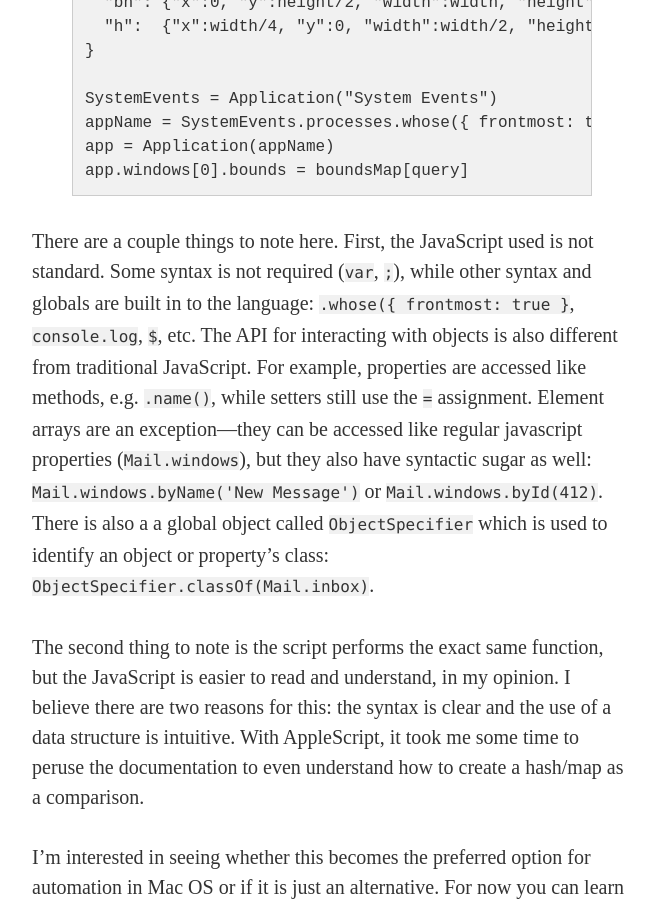
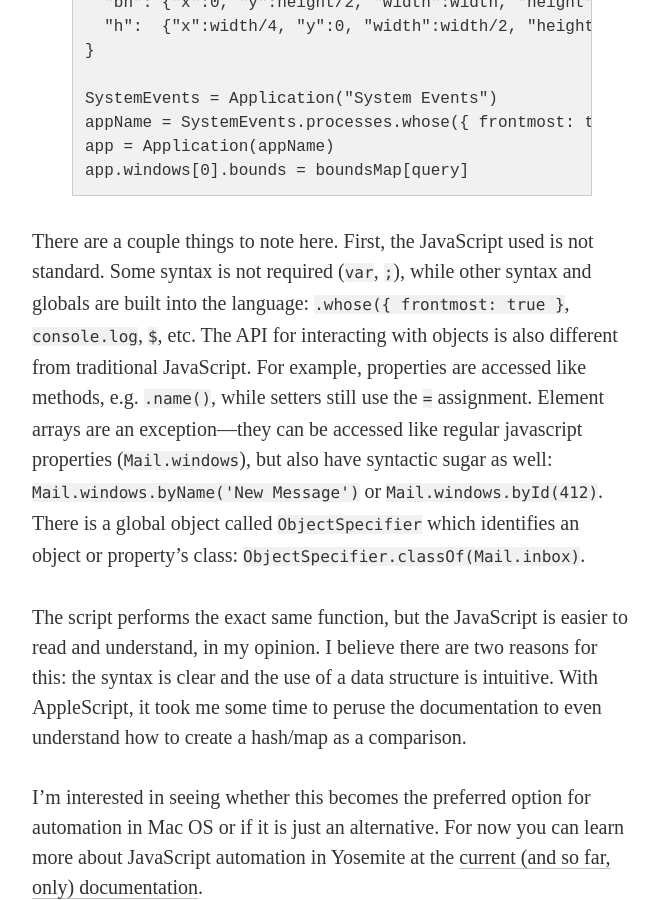
Before and after one commit to geetarista/geetarista.github.io, a Jekyll site: the page built from _posts/2014-09-09-javascript-automation-in-os-x-yosemite.md, in a window 1280 px wide and 900 px high, scrolled down 1900 px. Shown: the whole window, without its empty margins (40-699 px from the left). Built offline with Jekyll 4.4.1, drawn with Linux system fonts in a browser that asks for light colours; Markdown is read by kramdown in place of the engine named in the settings; some of the changed text lies outside the part shown.

Commit message:
Some edits thanks to @mrmak

```diff
--- a/_posts/2014-09-09-javascript-automation-in-os-x-yosemite.md
+++ b/_posts/2014-09-09-javascript-automation-in-os-x-yosemite.md
@@ -84,8 +84,8 @@ app = Application(appName)
 app.windows[0].bounds = boundsMap[query]
 {% endhighlight %}
 
-There are a couple things to note here. First, the JavaScript used is not standard. Some syntax is not required (`var`, `;`), while other syntax and globals are built in to the language: `.whose({ frontmost: true }`, `console.log`, `$`, etc. The API for interacting with objects is also different from traditional JavaScript. For example, properties are accessed like methods, e.g. `.name()`, while setters still use the `=` assignment. Element arrays are an exception—they can be accessed like regular javascript properties (`Mail.windows`), but they also have syntactic sugar as well: `Mail.windows.byName('New Message')` or `Mail.windows.byId(412)`. There is also a a global object called `ObjectSpecifier` which is used to identify an object or property's class: `ObjectSpecifier.classOf(Mail.inbox)`.
+There are a couple things to note here. First, the JavaScript used is not standard. Some syntax is not required (`var`, `;`), while other syntax and globals are built into the language: `.whose({ frontmost: true }`, `console.log`, `$`, etc. The API for interacting with objects is also different from traditional JavaScript. For example, properties are accessed like methods, e.g. `.name()`, while setters still use the `=` assignment. Element arrays are an exception—they can be accessed like regular javascript properties (`Mail.windows`), but also have syntactic sugar as well: `Mail.windows.byName('New Message')` or `Mail.windows.byId(412)`. There is a global object called `ObjectSpecifier` which identifies an object or property's class: `ObjectSpecifier.classOf(Mail.inbox)`.
 
-The second thing to note is the script performs the exact same function, but the JavaScript is easier to read and understand, in my opinion. I believe there are two reasons for this: the syntax is clear and the use of a data structure is intuitive. With AppleScript, it took me some time to peruse the documentation to even understand how to create a hash/map as a comparison.
+The script performs the exact same function, but the JavaScript is easier to read and understand, in my opinion. I believe there are two reasons for this: the syntax is clear and the use of a data structure is intuitive. With AppleScript, it took me some time to peruse the documentation to even understand how to create a hash/map as a comparison.
 
 I'm interested in seeing whether this becomes the preferred option for automation in Mac OS or if it is just an alternative. For now you can learn more about JavaScript automation in Yosemite at the [current (and so far, only) documentation](https://developer.apple.com/library/prerelease/mac/releasenotes/interapplicationcommunication/rn-javascriptforautomation/index.html).
```
Also changed, not shown: other parts of _posts/2014-09-09-javascript-automation-in-os-x-yosemite.md (+1 -1 lines).
